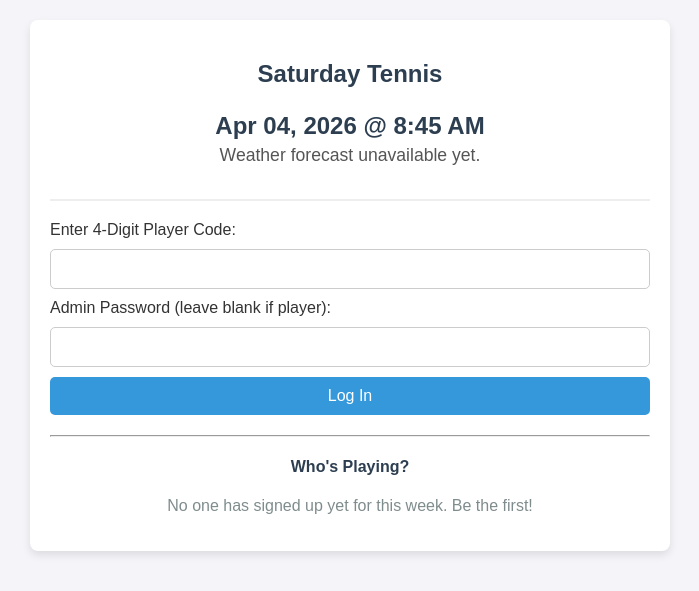
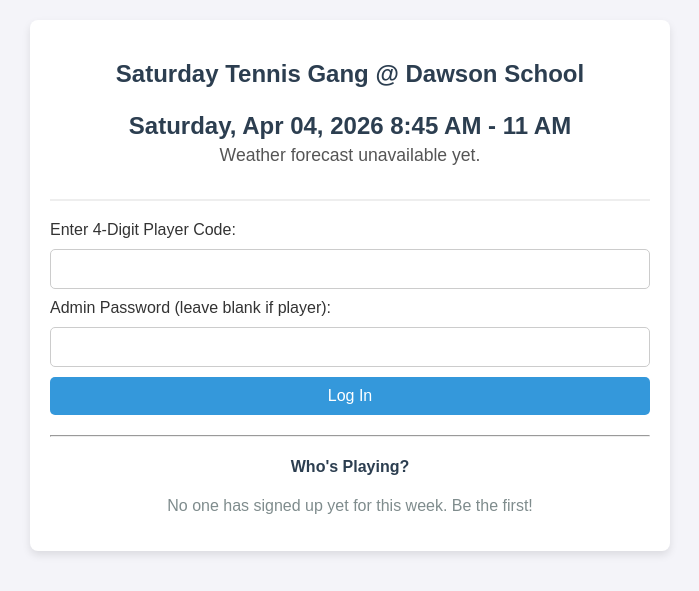
Before and after one commit to jpiccolini/saturday-tennis, a Flask app: page / in a window 1280 px wide. Shown: the top 591 px of the page, without its empty margins (290-989 px from the left). Run offline with Flask 3, Linux system fonts and the light colour scheme; data that the repository does not hold is empty.

Commit message:
Update index.html

```diff
--- a/templates/index.html
+++ b/templates/index.html
@@ -33,9 +33,9 @@
     {% endwith %}
 
     <div class="header-section">
-        <h2>Saturday Tennis</h2>
+        <h2>Saturday Tennis Gang @ Dawson School</h2>
         <h3 style="color: #2c3e50; font-size: 1.5em; margin-bottom: 5px;">
-            {{ target_date }} @ {{ start_time }}
+            Saturday, {{ target_date }} {{ start_time }} - 11 AM
         </h3>
         <p style="font-size: 1.1em; color: #555; margin-top: 0;">
             {{ weather }}
```
